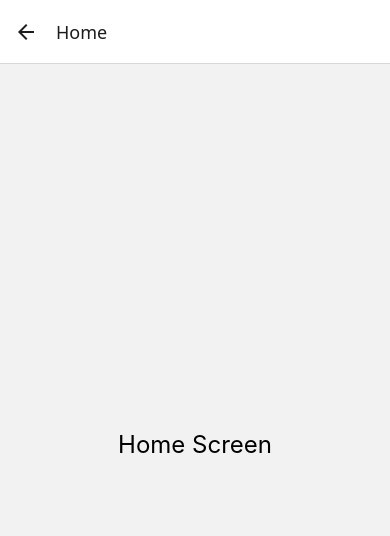
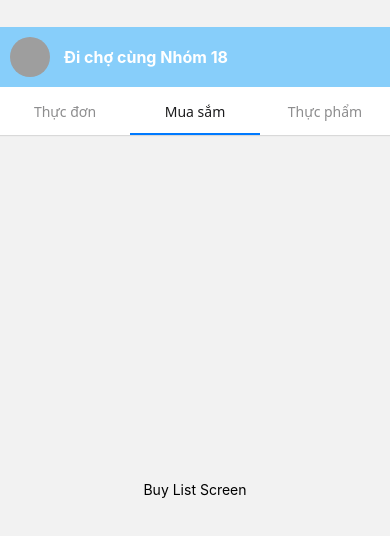
Before and after one commit to leathust/BTL-Phat-trien-ung-dung-da-nen-tang, a React Native app in the folder my-app/: screen /Home in a window 390 px wide. Shown: the top 536 px of the page. Built offline with nearby package versions, Linux system fonts and the light colour scheme; grey boxes are pictures that could not be loaded.

Commit message:
setting HomePage & note with NavigationIndependentTree

```diff
--- a/my-app/App.js
+++ b/my-app/App.js
@@ -19,7 +19,8 @@ const App = () => {
           name="Home"
           component={HomeScreen}
           options={{
-            title: 'Home',
+            title: 'Header',
+            headerShown: false,
             headerBackVisible: false,
             //headerLeft: () => {return null;}
           }}
--- /dev/null
+++ b/my-app/Screens/FoodScreen.js
@@ -0,0 +1,20 @@
+import React from 'react';
+import { View, Text, StyleSheet } from 'react-native';
+
+const FoodScreen = () => {
+    return (
+        <View style={styles.screenContainer}>
+      <Text>Buy List Screen</Text>
+    </View>
+    );
+};
+
+const styles = StyleSheet.create({
+    screenContainer: {
+      flex: 1,
+      justifyContent: 'center',
+      alignItems: 'center',
+    }
+});
+
+export default FoodScreen;
--- a/my-app/Screens/HomeScreen.js
+++ b/my-app/Screens/HomeScreen.js
@@ -1,12 +1,56 @@
 import React from 'react';
-import { View, Text, Button, StyleSheet } from 'react-native';
+import { View, Text, Button, StyleSheet, Image } from 'react-native';
+import { NavigationContainer, NavigationIndependentTree } from '@react-navigation/native';
+import { createMaterialTopTabNavigator } from '@react-navigation/material-top-tabs';
 
-const HomeScreen = ({ navigation }) => {
+import ShopScreen from './ShopScreen';
+import FoodScreen from './FoodScreen';
+import MealScreen from './MealScreen';
+
+const Tab = createMaterialTopTabNavigator();
+
+let username = 'Nhóm 18';
+
+function UserStatusBar() {
+    return (
+      <View style={styles.headerContainer}>
+        <Image
+          style={styles.avatar}
+          source={{ uri: 'https://i.pravatar.cc/150?img=3' }} // Replace with user avatar image URL
+        />
+        <View style={styles.userInfo}>
+          <Text style={styles.userName}> Đi chợ cùng {username} </Text>
+        </View>
+      </View>
+    );
+}
+
+const HomeScreen = () => {
   return (
-    <View style={styles.container}>
-      <Text style={styles.title}>Home Screen</Text>
-      {/* <Button title="Go Back" onPress={() => navigation.goBack()} /> */}
-    </View>
+    <NavigationIndependentTree>
+    <NavigationContainer>
+      <UserStatusBar />
+      <Tab.Navigator
+        initialRouteName="Mua sắm"
+        tabBarOptions={{
+          labelStyle: {
+            fontSize: 14,
+            fontWeight: 'bold',
+          },
+          style: {
+            backgroundColor: '#6200ea',
+          },
+          indicatorStyle: {
+            backgroundColor: '#ffffff',
+          },
+        }}
+      >
+        <Tab.Screen name="Thực đơn" component={MealScreen} />
+        <Tab.Screen name="Mua sắm" component={ShopScreen} />
+        <Tab.Screen name="Thực phẩm" component={FoodScreen} />
+      </Tab.Navigator>
+    </NavigationContainer>
+    </NavigationIndependentTree>
   );
 };
 
@@ -20,6 +64,32 @@ const styles = StyleSheet.create({
     fontSize: 24,
     marginBottom: 20,
   },
+  screenContainer: {
+    flex: 1,
+    justifyContent: 'center',
+    alignItems: 'center',
+  },
+  headerContainer: {
+    flexDirection: 'row',
+    alignItems: 'center',
+    padding: 10,
+    backgroundColor: 'lightskyblue', // Status bar background color
+    marginTop: 27,
+  },
+  avatar: {
+    width: 40,
+    height: 40,
+    borderRadius: 20,
+    marginRight: 10,
+  },
+  userInfo: {
+    flexDirection: 'column',
+  },
+  userName: {
+    fontSize: 16,
+    fontWeight: 'bold',
+    color: 'white',
+  }
 });
 
 export default HomeScreen;
--- a/my-app/Screens/LoginScreen.js
+++ b/my-app/Screens/LoginScreen.js
@@ -14,7 +14,7 @@ const LoginScreen = ({ navigation }) => {
       return;
     }
 
-    // Simulate authentication (you can replace this with real authentication logic)
+    // Simulate authentication
     if (phonenumbers === '0000' && password === 'password') {
       Alert.alert('Đăng nhập thành công', 'Chào mừng Nhóm 18', [
         { text: 'OK', onPress: () => navigation.navigate('Home') },
--- /dev/null
+++ b/my-app/Screens/MealScreen.js
@@ -0,0 +1,20 @@
+import React from 'react';
+import { View, Text, StyleSheet } from 'react-native';
+
+const MealScreen = () => {
+    return (
+        <View style={styles.screenContainer}>
+      <Text>Buy List Screen</Text>
+    </View>
+    );
+};
+
+const styles = StyleSheet.create({
+    screenContainer: {
+      flex: 1,
+      justifyContent: 'center',
+      alignItems: 'center',
+    }
+});
+
+export default MealScreen;
--- /dev/null
+++ b/my-app/Screens/ShopScreen.js
@@ -0,0 +1,20 @@
+import React from 'react';
+import { View, Text, StyleSheet } from 'react-native';
+
+const ShopScreen = () => {
+    return (
+        <View style={styles.screenContainer}>
+      <Text>Buy List Screen</Text>
+    </View>
+    );
+};
+
+const styles = StyleSheet.create({
+    screenContainer: {
+      flex: 1,
+      justifyContent: 'center',
+      alignItems: 'center',
+    }
+});
+
+export default ShopScreen;
```
